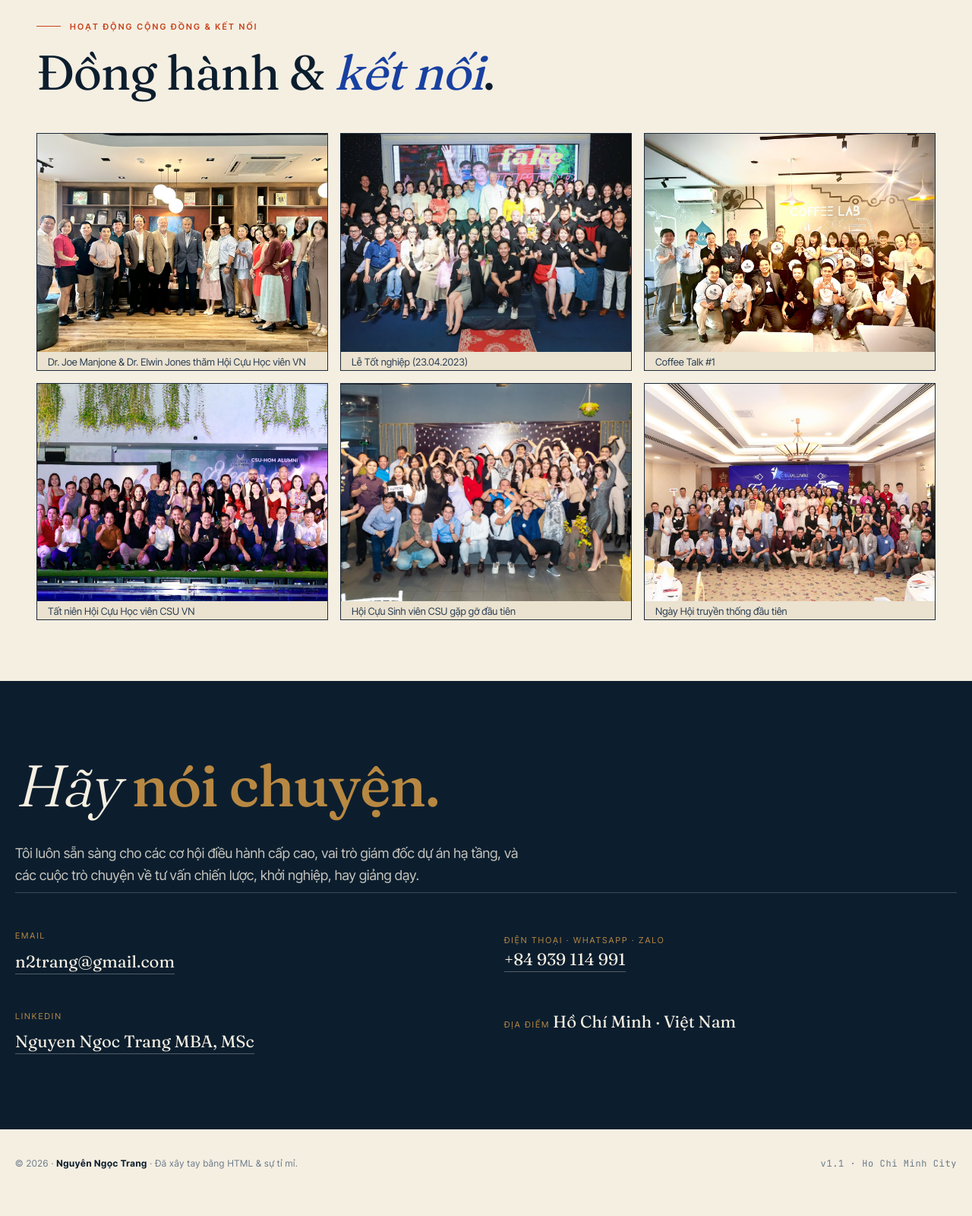
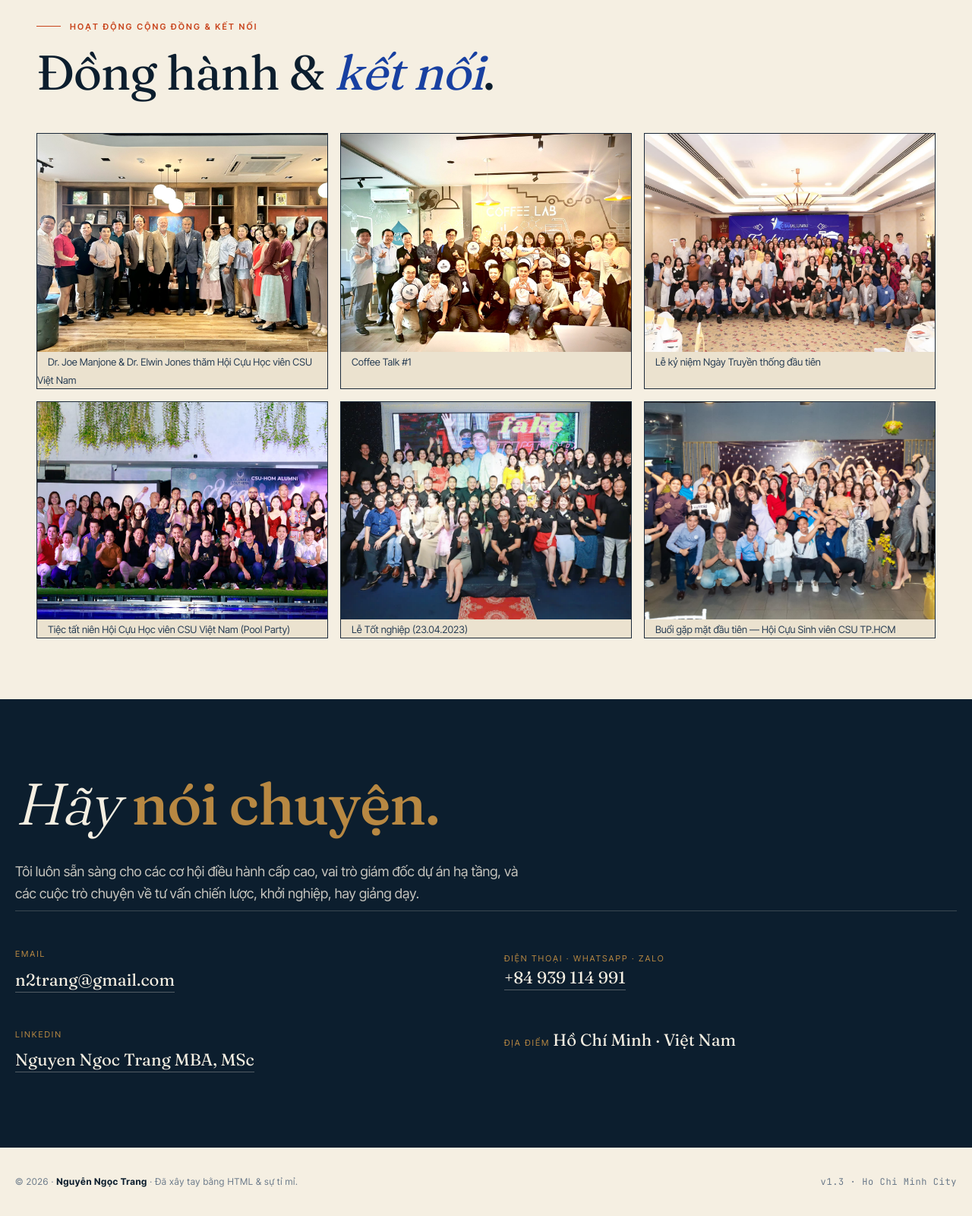
Before and after one commit to n2trang/n2trang.github.io, a plain HTML site: page index.html in a window 1280 px wide. Shown: the part 6251-7851 px from the top of the page at 76% size. Before the commit the page ends 7827 px from the top, so only its background shows below. Drawn offline with Linux system fonts and the light colour scheme.

Commit message:
Add files via upload

```diff
--- a/index.html
+++ b/index.html
@@ -302,6 +302,7 @@ section{padding:80px 0;position:relative}
   border:1px solid var(--line);padding:20px;
   background:rgba(255,255,255,.4);
   transition:all .25s ease;
+  position:relative;
 }
 .skill:hover{background:var(--ink);color:var(--paper);transform:translate(-2px,-2px);box-shadow:6px 6px 0 var(--vermillion)}
 .skill .t{font-family:"Fraunces",serif;font-weight:500;font-size:18px;margin-bottom:6px}
@@ -309,7 +310,6 @@ section{padding:80px 0;position:relative}
 .skill:hover .d{color:rgba(245,239,226,.7)}
 .skill-feat{border-left:3px solid var(--gold);background:rgba(184,136,66,.08)}
 .skill-feat::after{content:"🇯🇵 Japan";position:absolute;top:10px;right:14px;font-size:10px;letter-spacing:.1em;color:var(--gold);font-weight:600}
-.skill-feat{position:relative}
 
 /* Publications */
 .pub-list{display:grid;grid-template-columns:repeat(2,1fr);gap:16px}
@@ -735,7 +735,7 @@ html[data-lang="vi"] [data-vi].fx,html[data-lang="en"] [data-en].fx{display:flex
       <div class="skills-grid">
         <div class="skill skill-feat"><div class="t" data-vi>Đào tạo nâng cao tại Nhật Bản</div><div class="t" data-en>Advanced training in Japan</div><div class="d" data-vi>P.S. Mitsubishi · 2016–2017 · Quản lý dự án, Sản xuất, Dự toán, Kaizen 5S</div><div class="d" data-en>P.S. Mitsubishi · 2016–2017 · Project Mgmt, Production, Cost Estimation, Kaizen 5S</div></div>
         <div class="skill"><div class="t" data-vi>Năng lực thực thi cam kết quốc tế về Thương mại & Đầu tư</div><div class="t" data-en>Capacity Building: Trade &amp; Investment Commitments</div><div class="d" data-vi>WTO Chairs Programme · Đại học Ngoại thương (FTU) · 2023</div><div class="d" data-en>WTO Chairs Programme · Foreign Trade University · 2023</div></div>
-        <div class="skill"><div class="t">Internal Auditor ISO 9001:2015</div><div class="d">Bureau Veritas · 2017</div></div>
+        <div class="skill"><div class="t" data-vi>Đánh giá viên Nội bộ ISO 9001:2015</div><div class="t" data-en>Internal Auditor ISO 9001:2015</div><div class="d">Bureau Veritas · 2017</div></div>
         <div class="skill"><div class="t" data-vi>Quản lý điểm thay đổi</div><div class="t" data-en>Change Point Management</div><div class="d">IMTC · 2018</div></div>
         <div class="skill"><div class="t" data-vi>Chứng chỉ Nghiệp vụ Sư phạm Đại học</div><div class="t" data-en>University Lecturer Certification</div><div class="d" data-vi>Đại học Sư phạm Huế · 2022 · Loại Giỏi</div><div class="d" data-en>Hue University of Education · 2022 · Distinction</div></div>
         <div class="skill"><div class="t" data-vi>Chứng chỉ Hành nghề Xây dựng (Hạng I)</div><div class="t" data-en>Construction Practice Certificate (Class I)</div><div class="d" data-vi>Bộ Xây dựng · 2025–2030</div><div class="d" data-en>MoC Vietnam · 2025–2030</div></div>
@@ -786,31 +786,32 @@ html[data-lang="vi"] [data-vi].fx,html[data-lang="en"] [data-en].fx{display:flex
     <div class="media-grid">
       <figure class="media-slot">
         <img src="images/gallery-1.jpg" alt="" loading="lazy" />
-        <figcaption data-vi>Dr. Joe Manjone & Dr. Elwin Jones thăm Hội Cựu Học viên VN </figcaption><figcaption data-en>Dr. Joe Manjone & Dr. Elwin Jones visited Alumni</figcaption>
+        <figcaption data-vi>Dr. Joe Manjone &amp; Dr. Elwin Jones thăm Hội Cựu Học viên CSU Việt Nam</figcaption><figcaption data-en>Dr. Joe Manjone &amp; Dr. Elwin Jones visiting the CSU VN Alumni Chapter</figcaption>
+      </figure>
+      <figure class="media-slot">
+        <img src="images/gallery-3.jpg" alt="" loading="lazy" />
+        <figcaption data-vi>Coffee Talk #1</figcaption><figcaption data-en>Coffee Talk #1</figcaption>
+      </figure>
+      <figure class="media-slot">
+        <img src="images/gallery-6.jpg" alt="" loading="lazy" />
+        <figcaption data-vi>Lễ kỷ niệm Ngày Truyền thống đầu tiên</figcaption><figcaption data-en>First Traditional Day</figcaption>
+      </figure>
+      <figure class="media-slot">
+        <img src="images/gallery-4.jpg" alt="" loading="lazy" />
+        <figcaption data-vi>Tiệc tất niên Hội Cựu Học viên CSU Việt Nam (Pool Party)</figcaption><figcaption data-en>Alumni Year-End Party (Pool Party)</figcaption>
       </figure>
       <figure class="media-slot">
         <img src="images/gallery-2.jpg" alt="" loading="lazy" />
         <figcaption data-vi>Lễ Tốt nghiệp (23.04.2023)</figcaption><figcaption data-en>Commencement Ceremony (23.04.2023)</figcaption>
       </figure>
       <figure class="media-slot">
-        <img src="images/gallery-3.jpg" alt="" loading="lazy" />
-        <figcaption data-vi>Coffee Talk #1</figcaption><figcaption data-en>Coffee Talk #1</figcaption>
-      </figure>
-      <figure class="media-slot">
-        <img src="images/gallery-4.jpg" alt="" loading="lazy" />
-        <figcaption data-vi>Tất niên Hội Cựu Học viên CSU VN</figcaption><figcaption data-en>Alumni YEP (Pool's Party)</figcaption>
-      </figure>
-      <figure class="media-slot">
         <img src="images/gallery-5.jpg" alt="" loading="lazy" />
-        <figcaption data-vi>Hội Cựu Sinh viên CSU gặp gỡ đầu tiên</figcaption><figcaption data-en>First Gathering CSU Alumni HCM</figcaption>
-      </figure>
-      <figure class="media-slot">
-        <img src="images/gallery-6.jpg" alt="" loading="lazy" />
-        <figcaption data-vi>Ngày Hội truyền thống đầu tiên</figcaption><figcaption data-en>First Traditional Day</figcaption>
+        <figcaption data-vi>Buổi gặp mặt đầu tiên — Hội Cựu Sinh viên CSU TP.HCM</figcaption><figcaption data-en>First Gathering — CSU Alumni HCM</figcaption>
       </figure>
     </div>
   </div>
 </section>
+
 <section id="contact" class="contact">
   <div class="wrap">
     <h2 class="serif">
@@ -849,8 +850,8 @@ html[data-lang="vi"] [data-vi].fx,html[data-lang="en"] [data-en].fx{display:flex
 <!-- ============ FOOTER ============ -->
 <footer>
   <div class="wrap foot">
-    <div class="left">© <span id="yr"></span> · <b>Nguyễn Ngọc Trang</b> · <span data-vi>Đã xây tay bằng HTML & sự tỉ mỉ.</span><span data-en>Hand-built in HTML with care.</span></div>
-    <div class="right mono">v1.1 · Ho Chi Minh City</div>
+    <div class="left">© <span id="yr"></span> · <b>Nguyễn Ngọc Trang</b> · <span data-vi>Đã xây tay bằng HTML &amp; sự tỉ mỉ.</span><span data-en>Hand-built in HTML with care.</span></div>
+    <div class="right mono">v1.3 · Ho Chi Minh City</div>
   </div>
 </footer>
 
```
